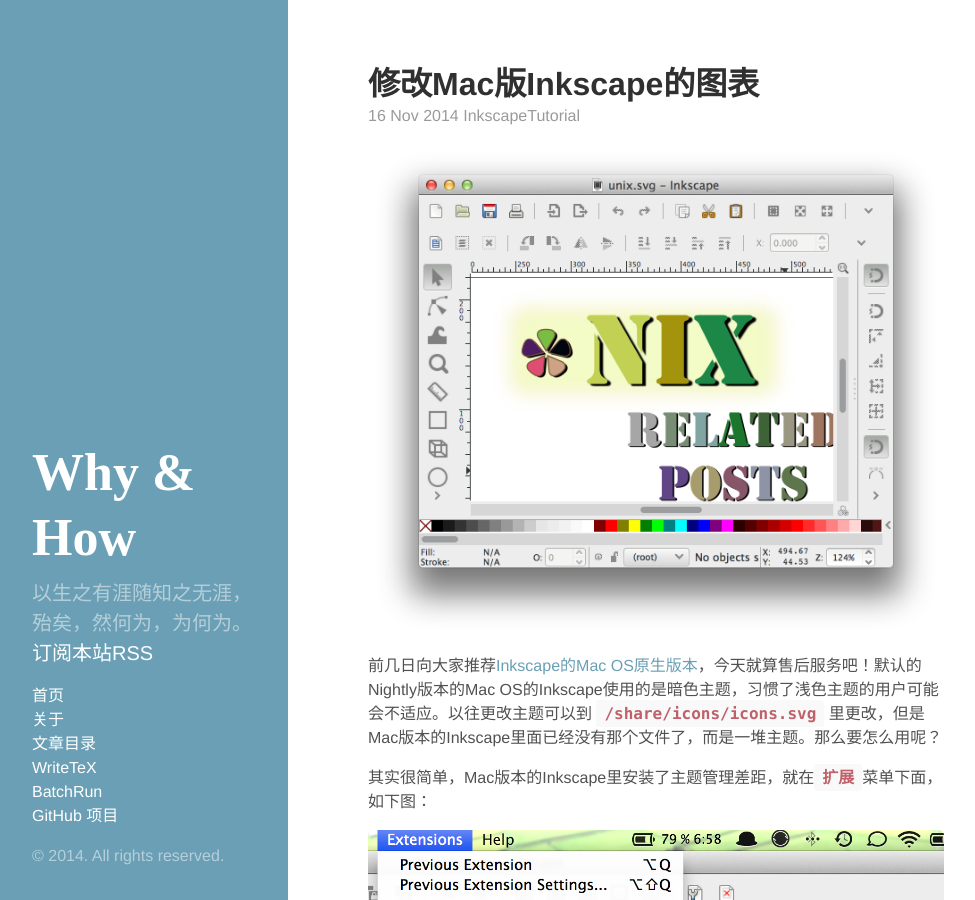
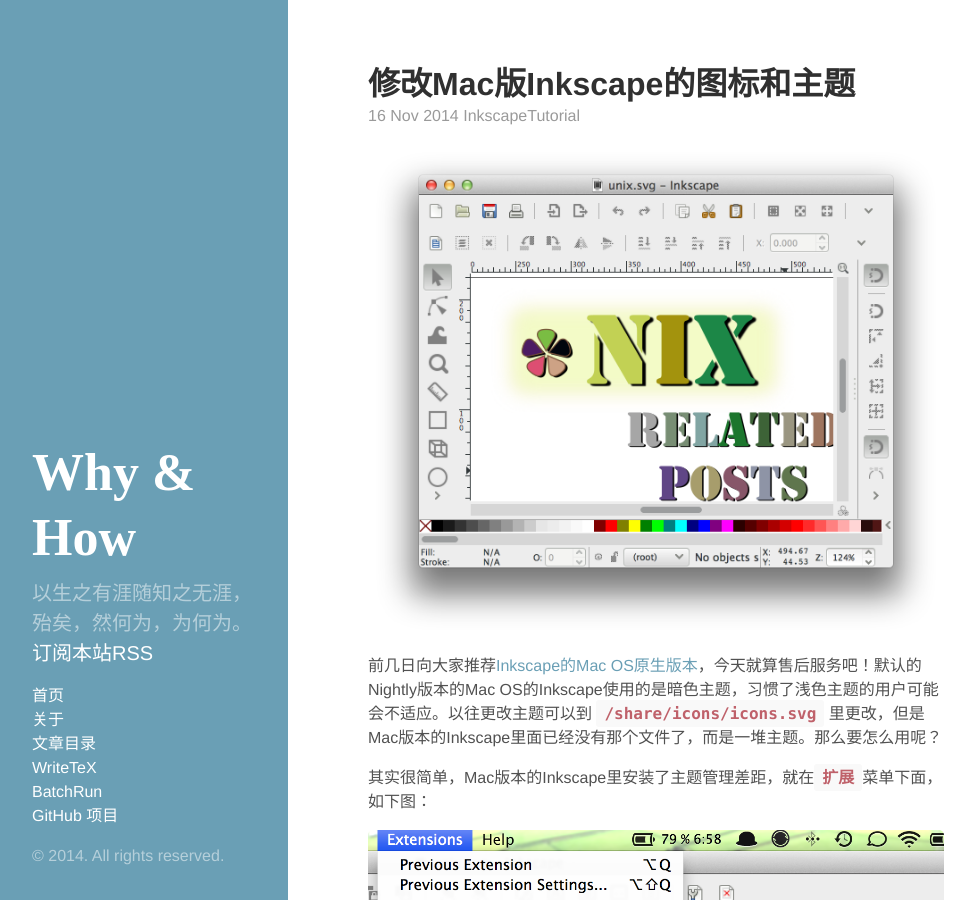
Before and after one commit to wanglongqi/wanglongqi.github.io, a Jekyll site: the page built from _posts/2014-11-15-inkscapeicons.md, in a window 1280 px wide and 900 px high. Shown: the whole window, without its empty margins (0-975 px from the left). Built offline with Jekyll 4.4.1, drawn with Linux system fonts in a browser that asks for light colours; comment, search, counter and statistics services are not loaded.

Commit message:
no message

```diff
--- a/_posts/2014-11-15-inkscapeicons.md
+++ b/_posts/2014-11-15-inkscapeicons.md
@@ -4,7 +4,7 @@
 date: 2014-11-16 15:25:34
 layout: post
 slug: InkscapeIcons
-title: 修改Mac版Inkscape的图表
+title: 修改Mac版Inkscape的图标和主题
 published: True
 categories: [Inkscape]
 tags:
```
